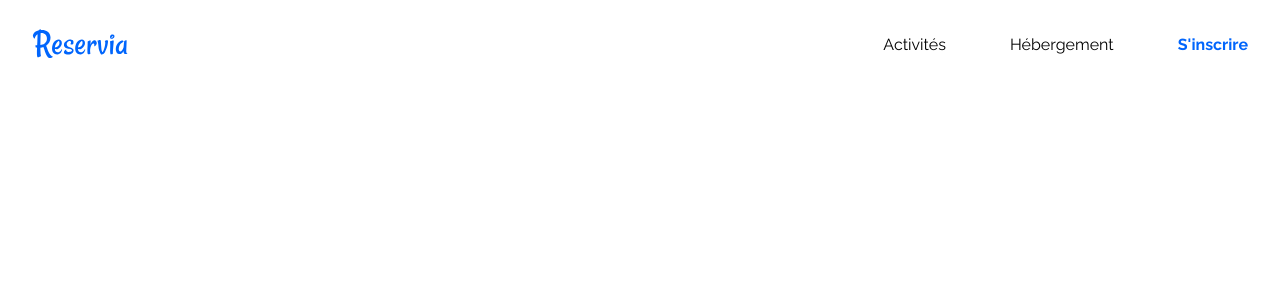
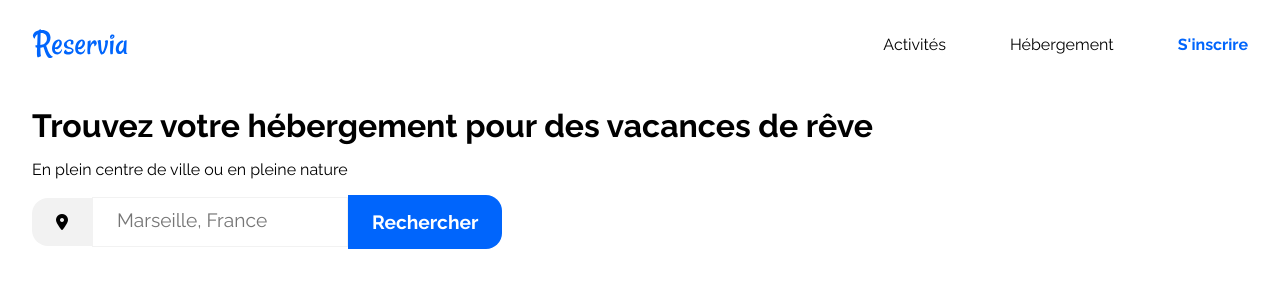
Before and after one commit to bmrejen/reservia, a plain HTML site: page index.html in a window 1280 px wide. Drawn offline with Linux system fonts and the light colour scheme.

Commit message:
add search form

```diff
--- a/index.html
+++ b/index.html
@@ -6,10 +6,12 @@
     <meta http-equiv="X-UA-Compatible" content="IE=edge">
     <meta name="viewport" content="width=device-width, initial-scale=1.0">
     <title>Reservia</title>
+    <script src="https://kit.fontawesome.com/1a86e8d76b.js" crossorigin="anonymous"></script>
     <link rel="stylesheet" href="style.css">
   </head>
 
   <body>
+    <!-- NAVBAR -->
     <header>
       <nav>
         <img id="logo" src="./reservia_logo.svg" alt="reservia logo">
@@ -20,6 +22,22 @@
         <a class="signup" href="">S'inscrire</a>
       </nav>
     </header>
+
+    <main class="wrapper">
+      <!-- HEADINGS -->
+      <h1>Trouvez votre hébergement pour des vacances de rêve
+      </h1>
+      <p>En plein centre de ville ou en pleine nature
+      </p>
+
+      <!-- SEARCH FORM -->
+      <div class="search-form">
+        <i class="fas fa-map-marker-alt"></i>
+        <input type="text" placeholder="Marseille, France">
+        <button>Rechercher</button>
+      </div>
+    </main>
+
   </body>
 
 </html>
--- a/style.css
+++ b/style.css
@@ -20,6 +20,7 @@ a {
   text-decoration: none;
 }
 
+/* NAVBAR */
 nav {
   display: flex;
   align-items: center;
@@ -69,3 +70,47 @@ nav a:hover {
     color: var(--blue);
   }
 }
+
+/* BODY */
+.wrapper {
+  padding: 0 2rem;
+}
+
+.wrapper h1,
+.wrapper p {
+  margin-bottom: 1rem;
+}
+
+/* SEARCH-FORM */
+.search-form {
+  display: flex;
+  align-items: center;
+}
+
+.search-form * {
+  padding: 1rem 1.5rem;
+}
+
+.search-form i {
+  background-color: var(--lightgrey);
+  border-radius: 1rem 0 0 1rem;
+}
+
+.search-form input {
+  flex-basis: 16rem;
+  border: 1px solid var(--lightgrey);
+}
+
+.search-form input::placeholder {
+  font-size: 1.2rem;
+}
+
+.search-form button {
+  background-color: var(--blue);
+  color: white;
+  font-size: 1.2rem;
+  font-weight: bold;
+  border-radius: 0 1rem 1rem 0;
+  border: none;
+  cursor: pointer;
+}
```
